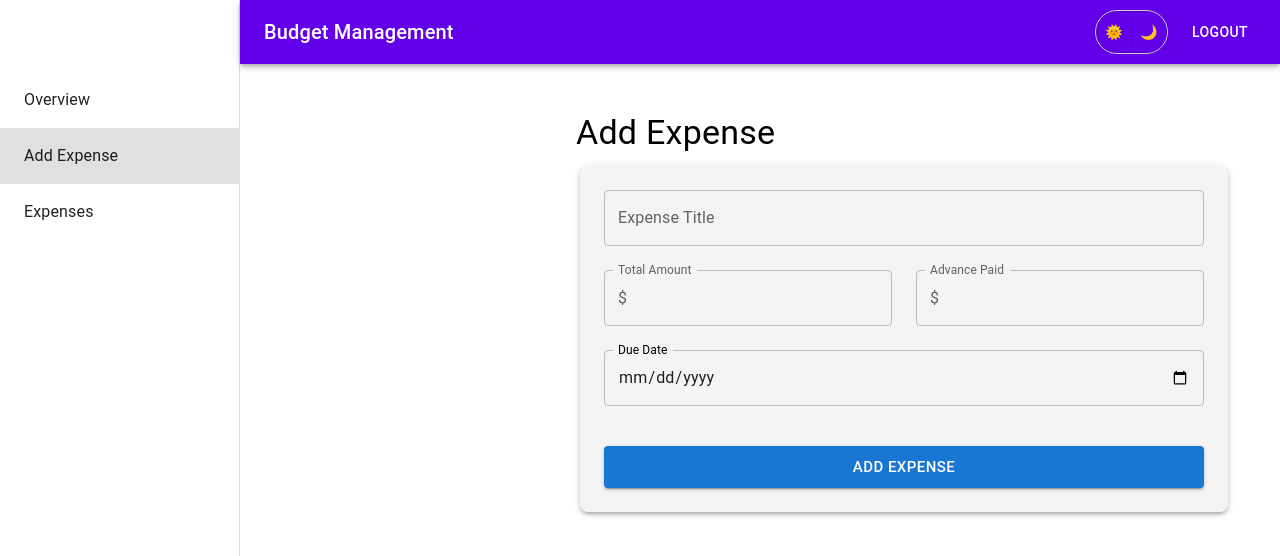
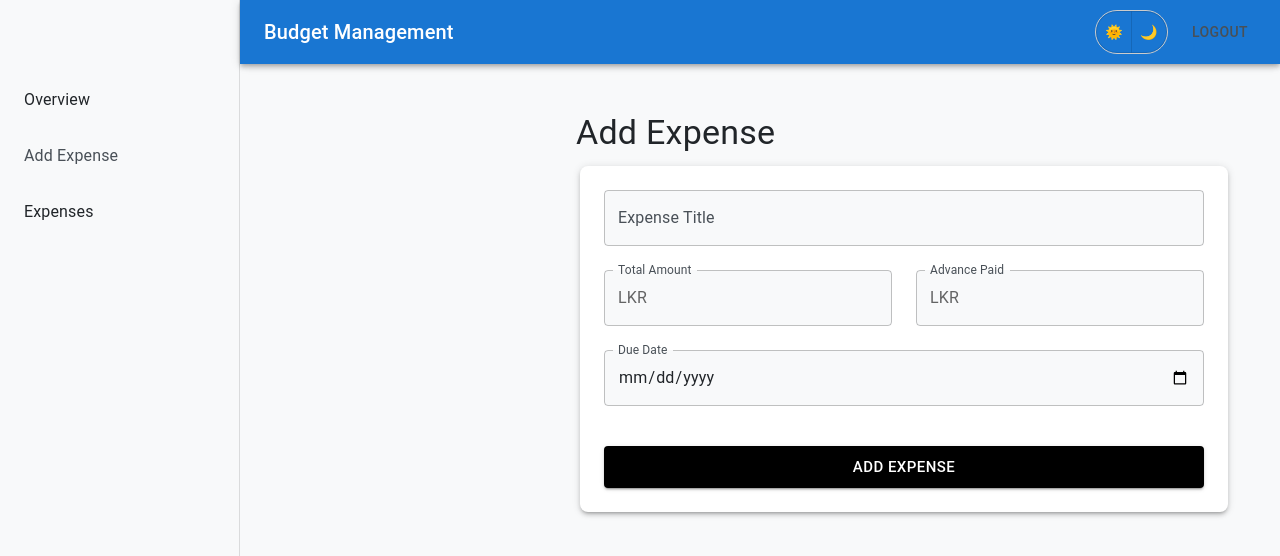
Before and after one commit to lakshithaonline/budget-ai, a React (Create React App) app: page /add-expense in a window 1280 px wide. Shown: the top 556 px of the page. Built offline with nearby package versions, Linux system fonts and the light colour scheme; no server answers; sample sign-in values are in the browser's storage.

Commit message:
update UIs

```diff
--- a/src/App.tsx
+++ b/src/App.tsx
@@ -25,9 +25,9 @@ const AppWithTheme: React.FC = () => {
     return (
         <Box
             sx={{
-                display: 'flex',
-                backgroundColor: currentTheme.background,
-                color: currentTheme.text,
+                display: "flex",
+                backgroundColor: currentTheme.palette.background.default,
+                color: currentTheme.palette.text.primary,
                 minHeight: "100vh",
             }}
         >
@@ -39,9 +39,10 @@ const AppWithTheme: React.FC = () => {
                 sx={{
                     flexGrow: 1,
                     width: { sm: `calc(100% - 240px)` },
-                    bgcolor: currentTheme.background,
+                    bgcolor: currentTheme.palette.background.default,
+                    color: currentTheme.palette.text.primary,
                     p: 3,
-                    mt: '64px',
+                    mt: "64px",
                 }}
             >
                 <Routes>
--- a/src/components/Navbar.tsx
+++ b/src/components/Navbar.tsx
@@ -61,17 +61,19 @@ const Navbar: React.FC<NavbarProps> = ({ toggleTheme }) => {
                             textAlign: "left",
                             px: 3,
                             py: 1.5,
-                            bgcolor: location.pathname === item.path ?
-                                (currentTheme === "dark" ? "rgba(255, 255, 255, 0.08)" : "#e0e0e0")
-                                : "inherit",
+                            borderRadius: 2,
+                            bgcolor: location.pathname === item.path ? currentTheme.palette.primary : "inherit",
                             "&:hover": {
-                                bgcolor: currentTheme === "dark" ?
-                                    "rgba(255, 255, 255, 0.12)"
-                                    : "#d7d7d7"
+                                bgcolor: currentTheme.palette.background.paper,
                             },
                         }}
                     >
-                        <ListItemText primary={item.label} />
+                        <ListItemText
+                            primary={item.label}
+                            primaryTypographyProps={{
+                                color: location.pathname === item.path ? currentTheme.palette.text.secondary : currentTheme.palette.text.primary,
+                            }}
+                        />
                     </ListItemButton>
                 </ListItem>
             ))}
@@ -84,7 +86,7 @@ const Navbar: React.FC<NavbarProps> = ({ toggleTheme }) => {
             <AppBar
                 position="fixed"
                 sx={{
-                    bgcolor: currentTheme.primary,
+                    bgcolor: currentTheme.palette.primary,
                     zIndex: (theme) => theme.zIndex.drawer + 1,
                     width: { sm: `calc(100% - ${DRAWER_WIDTH}px)` },
                     ml: { sm: `${DRAWER_WIDTH}px` }
@@ -119,7 +121,7 @@ const Navbar: React.FC<NavbarProps> = ({ toggleTheme }) => {
                             sx={{
                                 mr: 2,
                                 border: "1px solid",
-                                borderColor: currentTheme === "dark" ? "#444" : "#ccc",
+                                borderColor: currentTheme.palette.text.primary === "dark" ? "#444" : "#ccc",
                                 borderRadius: "50px",
                             }}
                         >
@@ -129,9 +131,9 @@ const Navbar: React.FC<NavbarProps> = ({ toggleTheme }) => {
                                 sx={{
                                     padding: "8px",
                                     borderRadius: "50px",
-                                    color: currentTheme === "dark" ? "#f5f5f5" : "#212121",
+                                    color: currentTheme.palette.text.primary,
                                     '&.Mui-selected': {
-                                        backgroundColor: currentTheme === "dark" ? "#424242" : "#f5f5f5",
+                                        backgroundColor: currentTheme.palette.background.paper,
                                     },
                                 }}
                             >
@@ -143,9 +145,9 @@ const Navbar: React.FC<NavbarProps> = ({ toggleTheme }) => {
                                 sx={{
                                     padding: "8px",
                                     borderRadius: "50px",
-                                    color: currentTheme === "dark" ? "#f5f5f5" : "#212121",
-                                    '&.Mui-selected': {
-                                        backgroundColor: currentTheme === "dark" ? "#f5f5f5" : "#424242",
+                                    color: currentTheme.palette.text.primary,
+                                    "&.Mui-selected": {
+                                        backgroundColor: currentTheme.palette.background.paper,
                                     },
                                 }}
                             >
@@ -159,14 +161,14 @@ const Navbar: React.FC<NavbarProps> = ({ toggleTheme }) => {
                         <Button
                             component={Link}
                             to="/sign-in"
-                            sx={{ color: "#fff" }}
+                            sx={{ color: currentTheme.palette.text.secondary }}
                         >
                             Login
                         </Button>
                     ) : (
                         <Button
                             onClick={logout}
-                            sx={{ color: "#fff" }}
+                            sx={{ color: currentTheme.palette.text.secondary }}
                         >
                             Logout
                         </Button>
@@ -193,7 +195,7 @@ const Navbar: React.FC<NavbarProps> = ({ toggleTheme }) => {
                         '& .MuiDrawer-paper': {
                             boxSizing: 'border-box',
                             width: DRAWER_WIDTH,
-                            bgcolor: currentTheme.background,
+                            bgcolor: currentTheme.palette.background.default,
                         },
                     }}
                 >
@@ -204,12 +206,11 @@ const Navbar: React.FC<NavbarProps> = ({ toggleTheme }) => {
                 <Drawer
                     variant="permanent"
                     sx={{
-                        display: { xs: 'none', sm: 'block' },
-                        '& .MuiDrawer-paper': {
-                            boxSizing: 'border-box',
+                        display: { xs: "none", sm: "block" },
+                        "& .MuiDrawer-paper": {
+                            boxSizing: "border-box",
                             width: DRAWER_WIDTH,
-                            bgcolor: currentTheme.background,
-                            borderRight: `1px solid ${currentTheme === "dark" ? "rgba(255, 255, 255, 0.12)" : "#e0e0e0"}`,
+                            bgcolor: currentTheme.palette.background.default,
                         },
                     }}
                     open
--- a/src/context/theme-context.tsx
+++ b/src/context/theme-context.tsx
@@ -1,8 +1,17 @@
 import React, { createContext, useContext, useState, ReactNode } from "react";
 import { darkTheme, lightTheme } from "../utils/theme/colors";
 
-const ThemeContext = createContext<any>(null);
+// Define the shape of the theme context
+interface ThemeContextType {
+    theme: 'light' | 'dark'; // Current theme state
+    toggleTheme: () => void; // Function to toggle between themes
+    currentTheme: typeof lightTheme | typeof darkTheme; // The active theme object
+}
 
+// Create the Theme Context
+const ThemeContext = createContext<ThemeContextType | null>(null);
+
+// Custom hook to use the ThemeContext
 export const useTheme = () => {
     const context = useContext(ThemeContext);
     if (!context) {
@@ -12,16 +21,19 @@ export const useTheme = () => {
 };
 
 interface ThemeProviderProps {
-    children: ReactNode;
+    children: ReactNode; // React children that will consume this context
 }
 
+// ThemeProvider Component
 export const ThemeProvider: React.FC<ThemeProviderProps> = ({ children }) => {
     const [theme, setTheme] = useState<'light' | 'dark'>('light'); // Default theme is light
 
+    // Function to toggle theme between light and dark
     const toggleTheme = () => {
         setTheme((prevTheme) => (prevTheme === 'light' ? 'dark' : 'light'));
     };
 
+    // Determine the current theme object
     const currentTheme = theme === 'light' ? lightTheme : darkTheme;
 
     return (
--- a/src/features/expenses/AddExpense.tsx
+++ b/src/features/expenses/AddExpense.tsx
@@ -98,7 +98,7 @@ const AddExpense: React.FC = () => {
     };
 
     return (
-        <Box sx={{ backgroundColor: currentTheme.background, color: currentTheme.text, minHeight: "100vh", padding: 3 }}>
+        <Box sx={{ backgroundColor: currentTheme.palette.background.default, color: currentTheme.palette.text.primary, minHeight: "100vh", padding: 3 }}>
             <Typography variant="h4" gutterBottom>
                 Add Expense
             </Typography>
@@ -107,7 +107,7 @@ const AddExpense: React.FC = () => {
                 elevation={3}
                 sx={{
                     p: 3,
-                    bgcolor: currentTheme.surface,
+                    bgcolor: currentTheme.palette.background.paper,
                     maxWidth: 600,
                     mx: "auto",
                     borderRadius: 2,
@@ -124,7 +124,10 @@ const AddExpense: React.FC = () => {
                             helperText={errors.title ? "Title is required" : ""}
                             variant="outlined"
                             InputProps={{
-                                style: { color: currentTheme.text }
+                                style: { color: currentTheme.palette.text.primary, backgroundColor: currentTheme.palette.background.default },
+                            }}
+                            InputLabelProps={{
+                                style: { color: currentTheme.palette.text.secondary },
                             }}
                         />
                     </Grid>
@@ -139,8 +142,22 @@ const AddExpense: React.FC = () => {
                             error={errors.amount}
                             helperText={errors.amount ? "Valid amount is required" : ""}
                             InputProps={{
-                                startAdornment: <InputAdornment position="start">$</InputAdornment>,
-                                style: { color: currentTheme.text }
+                                startAdornment: (
+                                    <InputAdornment
+                                        position="start"
+                                        sx={{
+                                            color: currentTheme.palette.mode === 'dark'
+                                                ? currentTheme.palette.text.primary
+                                                : currentTheme.palette.text.secondary, // Adjust the color based on the theme
+                                        }}
+                                    >
+                                        LKR
+                                    </InputAdornment>
+                                ),
+                                style: { color: currentTheme.palette.text.primary, backgroundColor: currentTheme.palette.background.default },
+                            }}
+                            InputLabelProps={{
+                                style: { color: currentTheme.palette.text.secondary },
                             }}
                             variant="outlined"
                         />
@@ -156,8 +173,22 @@ const AddExpense: React.FC = () => {
                             error={errors.advancePaid}
                             helperText={errors.advancePaid ? "Invalid advance amount" : ""}
                             InputProps={{
-                                startAdornment: <InputAdornment position="start">$</InputAdornment>,
-                                style: { color: currentTheme.text }
+                                startAdornment: (
+                                    <InputAdornment
+                                        position="start"
+                                        sx={{
+                                            color: currentTheme.palette.mode === 'dark'
+                                                ? currentTheme.palette.text.primary
+                                                : currentTheme.palette.text.secondary,
+                                        }}
+                                    >
+                                        LKR
+                                    </InputAdornment>
+                                ),
+                                style: { color: currentTheme.palette.text.primary, backgroundColor: currentTheme.palette.background.default },
+                            }}
+                            InputLabelProps={{
+                                style: { color: currentTheme.palette.text.secondary },
                             }}
                             variant="outlined"
                         />
@@ -174,7 +205,10 @@ const AddExpense: React.FC = () => {
                             helperText={errors.dueDate ? "Due date is required" : ""}
                             InputLabelProps={{
                                 shrink: true,
-                                style: { color: currentTheme.text }
+                                style: { color: currentTheme.palette.text.secondary },
+                            }}
+                            InputProps={{
+                                style: { color: currentTheme.palette.text.primary, backgroundColor: currentTheme.palette.background.default },
                             }}
                             variant="outlined"
                         />
@@ -183,15 +217,22 @@ const AddExpense: React.FC = () => {
                     <Grid item xs={12}>
                         <Button
                             variant="contained"
-                            color="primary"
                             onClick={handleAddExpense}
                             fullWidth
                             size="large"
-                            sx={{ mt: 2 }}
+                            sx={{
+                                mt: 2,
+                                bgcolor: currentTheme.palette.primary.main,
+                                color: currentTheme.palette.primary.contrastText,
+                                '&:hover': {
+                                    bgcolor: currentTheme.palette.primary.main,
+                                },
+                            }}
                         >
                             Add Expense
                         </Button>
                     </Grid>
+
                 </Grid>
             </Paper>
 
--- a/src/utils/theme/colors.ts
+++ b/src/utils/theme/colors.ts
@@ -1,14 +1,57 @@
 // theme/colors.ts
 export const lightTheme = {
-    primary: "#6200ea",
-    background: "#ffffff",
-    text: "#000000",
-    surface: "#f4f4f4",
+    palette: {
+        mode: "light",
+        primary: { main: "#000000", contrastText: "#ffffff" }, // Black
+        secondary: { main: "#6c757d", contrastText: "#ffffff" }, // Neutral grey for accents
+        background: {
+            default: "#f8f9fa", // Near white for the main background
+            paper: "#ffffff", // Pure white for cards, modals, etc.
+        },
+        text: {
+            primary: "#212529", // Dark neutral for main text
+            secondary: "#495057", // Medium grey for secondary text
+            disabled: "#adb5bd", // Lighter grey for disabled text
+        },
+        divider: "#dee2e6", // Light grey for dividers
+        action: {
+            active: "#000000", // Black for active icons
+            hover: "#e9ecef", // Light grey for hover effects
+            selected: "#d6d8db", // Muted grey for selected items
+        },
+    },
+    typography: {
+        fontFamily: "'Roboto', 'Helvetica', 'Arial', sans-serif",
+        fontSize: 14, // Base font size
+        fontWeightBold: 600, // Bold for headings
+    },
 };
 
+
 export const darkTheme = {
-    primary: "#3700b3",
-    background: "#121212",
-    text: "#ffffff",
-    surface: "#333333",
+    palette: {
+        mode: "dark",
+        primary: { main: "#ffffff", contrastText: "#000000" }, // White
+        secondary: { main: "#adb5bd", contrastText: "#000000" }, // Neutral light grey for accents
+        background: {
+            default: "#121212", // Pure black for the main background
+            paper: "#1e1e1e", // Slightly lighter black for containers
+        },
+        text: {
+            primary: "#ffffff", // Bright white for main text
+            secondary: "#e9ecef", // Light grey for secondary text
+            disabled: "#6c757d", // Dimmed grey for disabled text
+        },
+        divider: "#444444", // Dark grey for dividers
+        action: {
+            active: "#ffffff", // White for active icons
+            hover: "#333333", // Dark grey for hover effects
+            selected: "#444444", // Dark muted grey for selected items
+        },
+    },
+    typography: {
+        fontFamily: "'Roboto', 'Helvetica', 'Arial', sans-serif",
+        fontSize: 14, // Base font size
+        fontWeightBold: 600, // Bold for headings
+    },
 };
```
